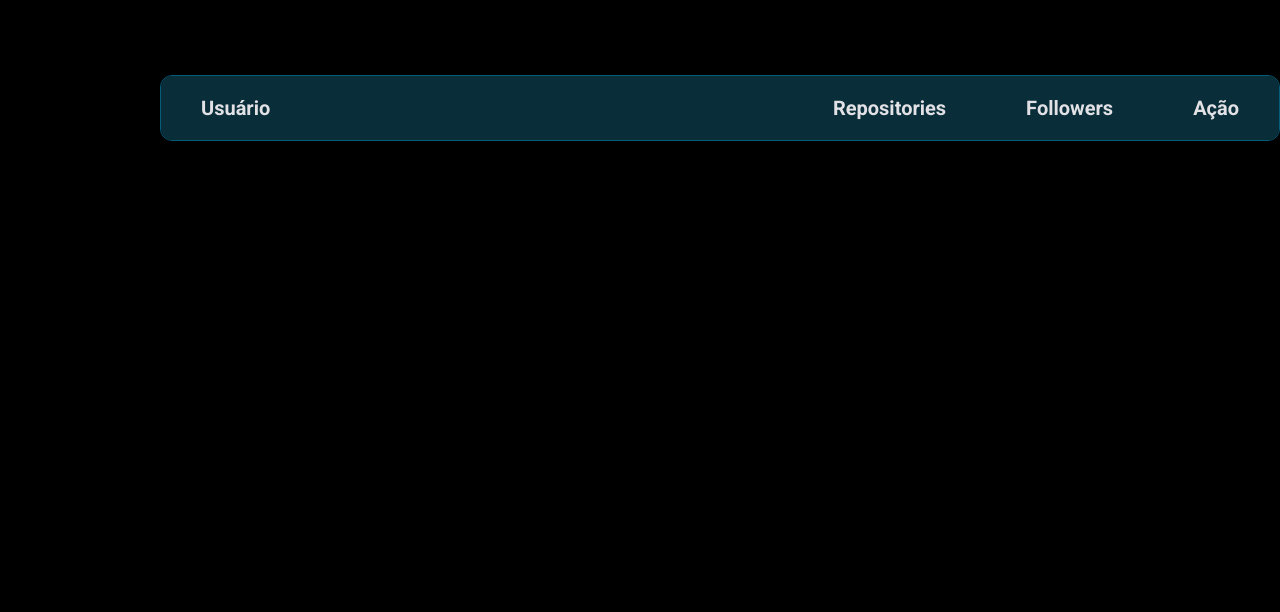
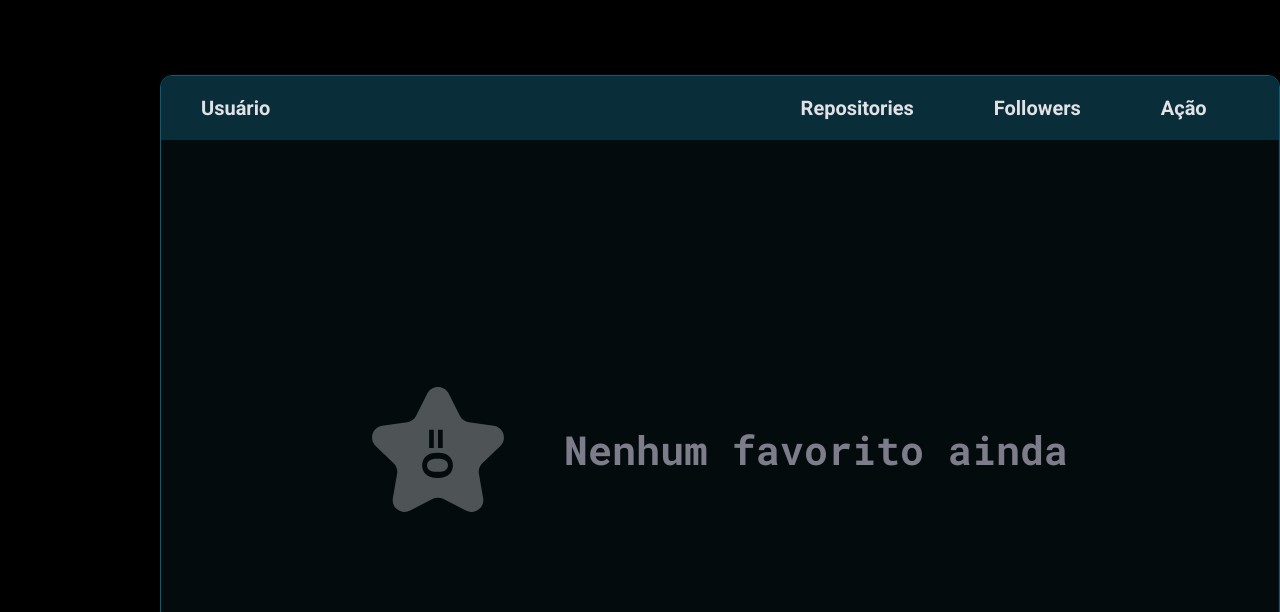
Before and after one commit to dsllt/GitFav, a plain HTML site: page index.html in a window 1280 px wide. Shown: the part 188-800 px from the top of the page. Drawn offline with Linux system fonts and the light colour scheme.

Commit message:
Alteração de tabela quando não há favoritos

```diff
--- a/index.html
+++ b/index.html
@@ -30,7 +30,7 @@
             </div>
         </header>
 
-        <table class="filled" cellspacing="0">
+        <table class="filled hide" cellspacing="0">
             <thead>
                 <tr>
                     <th>Usuário</th>
@@ -45,7 +45,7 @@
             </tbody>
         </table>
 
-        <table class="empty hide">
+        <table class="empty">
             <thead>
                 <tr>
                     <th>Usuário</th>
--- a/js/favorites.js
+++ b/js/favorites.js
@@ -33,6 +33,7 @@ export class Favorites {
 
       this.rows = [user, ...this.rows]
       this.update()
+      this.verifyFavoritesEmptyTable()
       this.save()
     } catch (error) {
       alert(error.message)
@@ -55,6 +56,7 @@ export class FavoritesView extends Favorites {
 
     this.update()
     this.onadd()
+    this.verifyFavoritesEmptyTable()
   }
 
   clearInput() {
@@ -63,16 +65,11 @@ export class FavoritesView extends Favorites {
 
   onadd() {
     const addBtn = this.root.querySelector('.favorites')
-    const rowCount = this.tbody.querySelectorAll('tr').length
+
     addBtn.onclick = () => {
       const { value } = this.root.querySelector('.search input')
       this.add(value)
       this.clearInput()
-
-      if (rowCount == 0) {
-        this.root.querySelector('.filled').classList.remove('hide')
-        this.root.querySelector('.empty').classList.add('hide')
-      }
     }
   }
 
@@ -97,16 +94,25 @@ export class FavoritesView extends Favorites {
         )
         if (confirmDelete) {
           this.delete(user)
-
-          if (rowCount == 0) {
-            this.root.querySelector('.filled').classList.add('hide')
-            this.root.querySelector('.empty').classList.remove('hide')
-          }
         }
+        this.verifyFavoritesEmptyTable()
       }
 
       this.tbody.append(row)
     })
+  }
+
+  verifyFavoritesEmptyTable() {
+    const rowCount = this.rows.length
+
+    if (rowCount == 0) {
+      this.root.querySelector('.filled').classList.add('hide')
+      this.root.querySelector('.empty').classList.remove('hide')
+    }
+    if (rowCount !== 0) {
+      this.root.querySelector('.filled').classList.remove('hide')
+      this.root.querySelector('.empty').classList.add('hide')
+    }
   }
 
   createRow() {
--- a/style.css
+++ b/style.css
@@ -119,7 +119,6 @@ table thead {
 
 table thead th {
   padding: 1.6rem 4rem;
-  width: 100%;
 }
 
 table tbody {
@@ -139,16 +138,11 @@ table tbody::-webkit-scrollbar {
 }
 
 table tbody::-webkit-scrollbar-thumb {
-  background-color: transparent; /* para dar o efeito de margin */
+  background-color: transparent;
   border-radius: 8rem;
-  box-shadow: inset 0 0 0px 6px var(--tb-scroll); /* para dar a cor do scroll*/
-  border: solid 8px transparent; /* para dar o efeito de margin */
+  box-shadow: inset 0 0 0px 6px var(--tb-scroll);
+  border: solid 8px transparent;
 }
-
-/* table tbody::-webkit-scrollbar-track-piece:end {
-  background: transparent;
-  margin-bottom: 400px;
-} */
 
 table tbody tr {
   display: flex;
@@ -158,15 +152,16 @@ table tbody tr {
 table tbody td {
   display: flex;
   align-items: center;
-  width: 100%;
 }
 
 table th:first-child {
   border-top-left-radius: 1.2rem;
+  width: 710rem;
 }
 
 table th:last-child {
   border-top-right-radius: 1.2rem;
+  width: 625px;
 }
 
 table tr:last-child {
@@ -184,7 +179,7 @@ table tr:last-child td:last-child {
 .user {
   display: flex;
   gap: 1.6rem;
-  width: 706rem;
+  width: 60rem;
 }
 
 .user img {
@@ -193,6 +188,14 @@ table tr:last-child td:last-child {
 
   object-fit: cover;
   border-radius: 50%;
+}
+
+.repositories {
+  width: 19rem;
+}
+
+.followers {
+  width: 17rem;
 }
 
 td {
@@ -259,6 +262,17 @@ td a span {
 
 .empty tbody {
   background: var(--bg-color-secondary);
+  height: 100%;
+
+  display: flex;
+  justify-content: center;
+  align-items: center;
+}
+
+.empty td {
+  display: flex;
+  justify-content: center;
+  align-items: center;
 }
 
 .empty td div {
```
